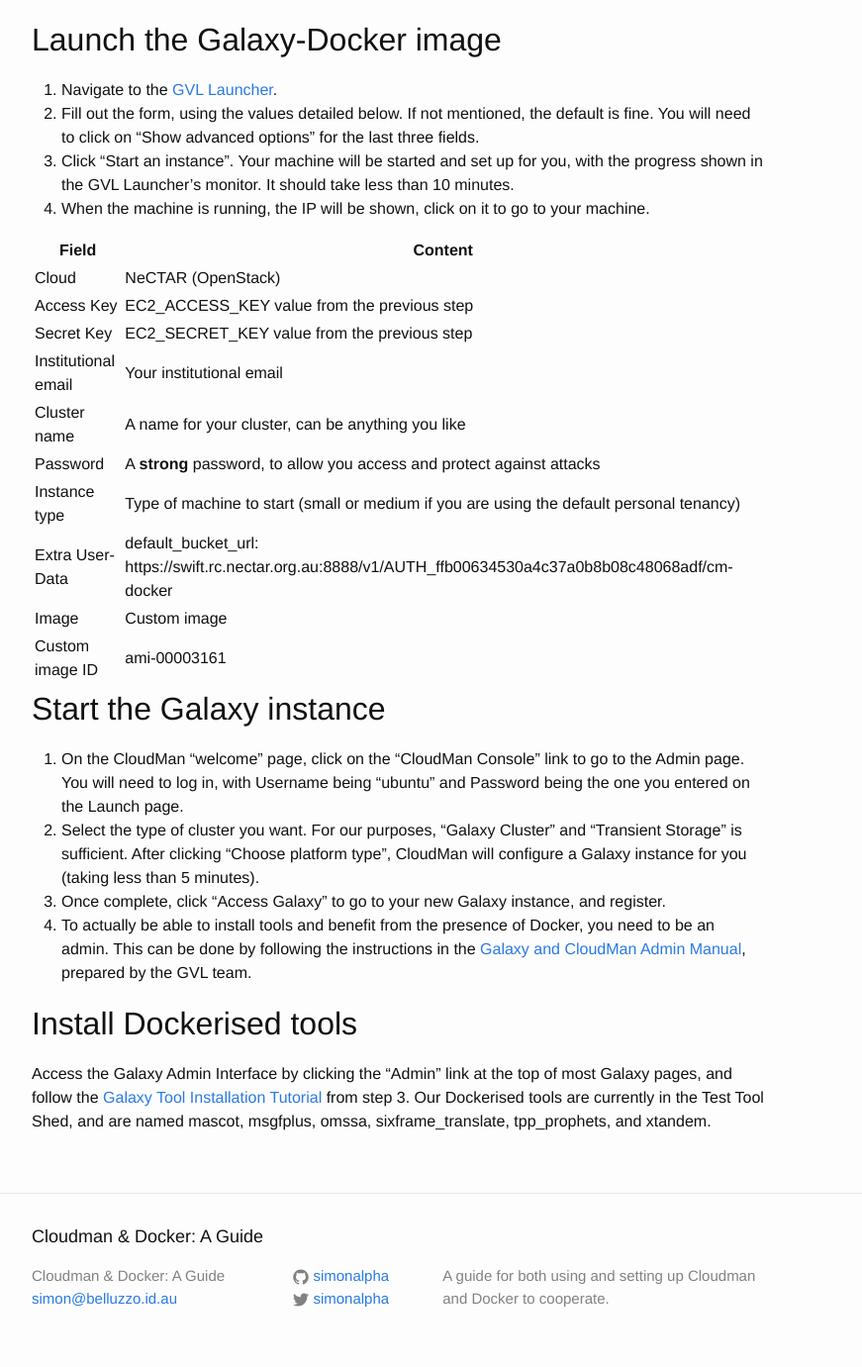
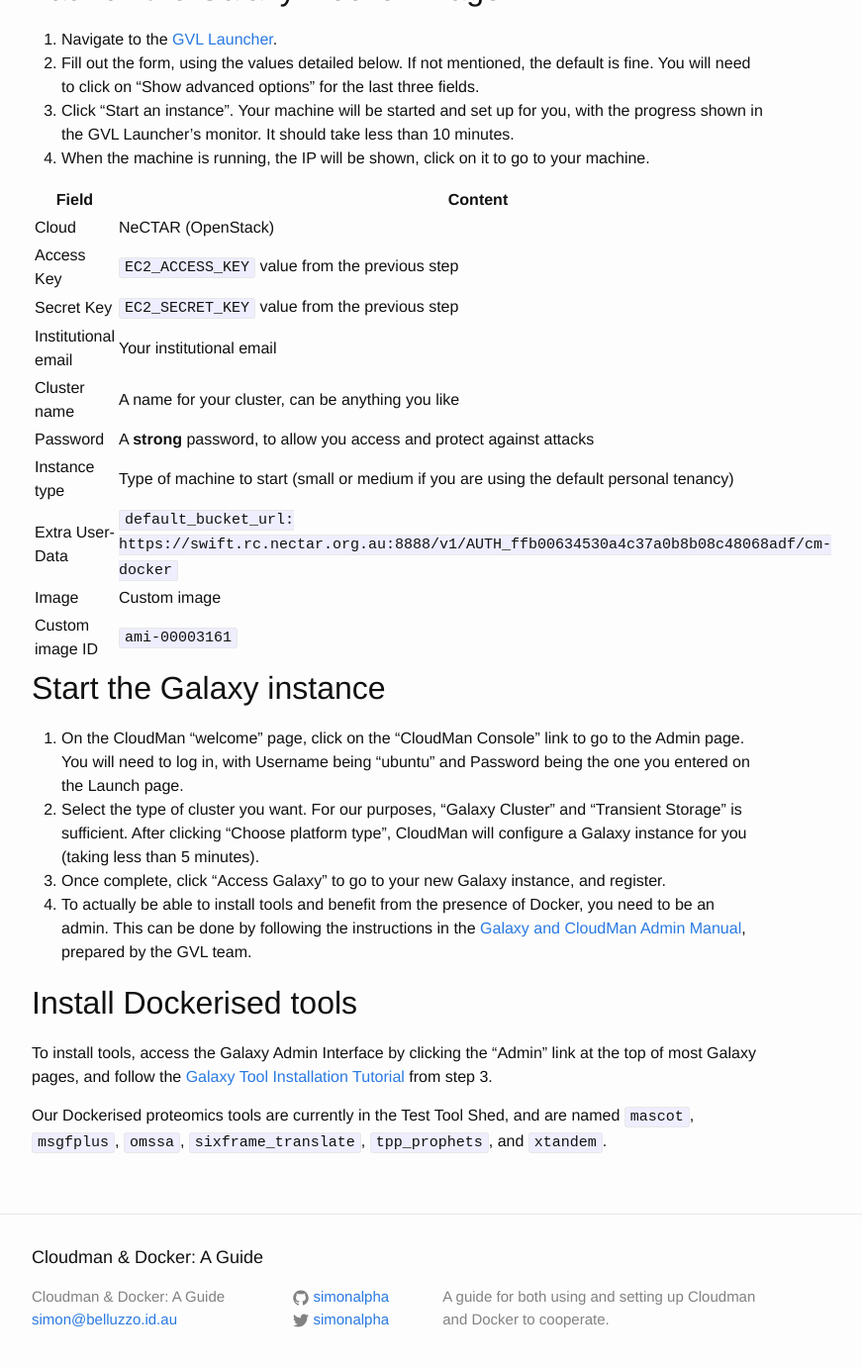
Before and after one commit to sbelluzzo/cloudman-docker-guide, a Jekyll site: the page built from _posts/2015-02-16-quickstart.md, in a window 1280 px wide and 1400 px high, scrolled down 682 px. Shown: the top 1381 px of the window at 99% size, without its empty margins (238-1109 px from the left). Built offline with Jekyll 4.4.1, drawn with Linux system fonts in a browser that asks for light colours.

Commit message:
Cleaned up Quickstart, config. Added gitignore

```diff
--- a/_config.yml
+++ b/_config.yml
@@ -4,7 +4,7 @@ email: simon@belluzzo.id.au
 description: > # this means to ignore newlines until "baseurl:"
   A guide for both using and setting up Cloudman and Docker to cooperate.
 baseurl: "/cloudman-docker-guide" # the subpath of your site, e.g. /blog/
-url: "simon.belluzzo.id.au" # the base hostname & protocol for your site
+url: "http://:simon.belluzzo.id.au" # the base hostname & protocol for your site
 twitter_username: simonalpha
 github_username:  simonalpha
 
--- a/_posts/2015-02-16-quickstart.md
+++ b/_posts/2015-02-16-quickstart.md
@@ -2,47 +2,47 @@
 layout: page
 title: Quickstart
 ---
-#Quickstart
-
 Requirements:
 
 - Access to NeCTAR Australian Research Cloud (must be a member of an institution subscribing to the Australian Access Federation)
 - Available resources to run the desired instance type
 
 ##Get NeCTAR Credentials
-  **If you already have EC2 Credentials for NeCTAR, you can skip this step.**
+**If you already have EC2 Credentials for NeCTAR, you can skip this step.**
 
-  1. Log in to the [NeCTAR Dashboard](https://dashboard.rc.nectar.org.au). You may need to agree to some Terms and Conditions if it is your first time logging in.
-  2. In the Dashboard, click on "Access & Security" in the left panel (under the "Compute" tab).
-  3. Select the "API Access" tab at the top of the page.
-  4. Download the required credentials by clicking the "Download EC2 Credentials" button on the right hand side of the screen.
-  5. Unzip the file you just downloaded, and open the "ec2rc.sh" file with a text editor (eg Notepad or Wordpad in Windows, TextEdit in Mac OS X).
-  6. Note the "EC2_ACCESS_KEY" and "EC2_SECRET_KEY" lines, these are the credentials you need to use the web-based [GVL Launcher](http://launch.genome.edu.au).
+1. Log in to the [NeCTAR Dashboard](https://dashboard.rc.nectar.org.au). You may need to agree to some Terms and Conditions if it is your first time logging in.
+2. In the Dashboard, click on "Access & Security" in the left panel (under the "Compute" tab).
+3. Select the "API Access" tab at the top of the page.
+4. Download the required credentials by clicking the "Download EC2 Credentials" button on the right hand side of the screen.
+5. Unzip the file you just downloaded, and open the "ec2rc.sh" file with a text editor (eg Notepad or Wordpad in Windows, TextEdit in Mac OS X).
+6. Note the "EC2_ACCESS_KEY" and "EC2_SECRET_KEY" lines, these are the credentials you need to use the web-based [GVL Launcher](http://launch.genome.edu.au).
 
 ##Launch the Galaxy-Docker image
-  1. Navigate to the [GVL Launcher](http://launch.genome.edu.au).
-  2. Fill out the form, using the values detailed below. If not mentioned, the default is fine. You will need to click on "Show advanced options" for the last three fields.
-  3. Click "Start an instance". Your machine will be started and set up for you, with the progress shown in the GVL Launcher's monitor. It should take less than 10 minutes.
-  4. When the machine is running, the IP will be shown, click on it to go to your machine.
+1. Navigate to the [GVL Launcher](http://launch.genome.edu.au).
+2. Fill out the form, using the values detailed below. If not mentioned, the default is fine. You will need to click on "Show advanced options" for the last three fields.
+3. Click "Start an instance". Your machine will be started and set up for you, with the progress shown in the GVL Launcher's monitor. It should take less than 10 minutes.
+4. When the machine is running, the IP will be shown, click on it to go to your machine.
 
-  Field               | Content
-  ------------------- | -------
-  Cloud               | NeCTAR (OpenStack)
-  Access Key          | EC2_ACCESS_KEY value from the previous step
-  Secret Key          | EC2_SECRET_KEY value from the previous step
-  Institutional email | Your institutional email
-  Cluster name        | A name for your cluster, can be anything you like
-  Password            | A **strong** password, to allow you access and protect against attacks
-  Instance type       | Type of machine to start (small or medium if you are using the default personal tenancy)
-  Extra User-Data     | default_bucket_url: https://swift.rc.nectar.org.au:8888/v1/AUTH_ffb00634530a4c37a0b8b08c48068adf/cm-docker
-  Image               | Custom image
-  Custom image ID     | ami-00003161
+Field               | Content
+------------------- | -------
+Cloud               | NeCTAR (OpenStack)
+Access Key          | `EC2_ACCESS_KEY` value from the previous step
+Secret Key          | `EC2_SECRET_KEY` value from the previous step
+Institutional email | Your institutional email
+Cluster name        | A name for your cluster, can be anything you like
+Password            | A **strong** password, to allow you access and protect against attacks
+Instance type       | Type of machine to start (small or medium if you are using the default personal tenancy)
+Extra User-Data     | `default_bucket_url: https://swift.rc.nectar.org.au:8888/v1/AUTH_ffb00634530a4c37a0b8b08c48068adf/cm-docker`
+Image               | Custom image
+Custom image ID     | `ami-00003161`
 
 ##Start the Galaxy instance
-  1. On the CloudMan "welcome" page, click on the "CloudMan Console" link to go to the Admin page. You will need to log in, with Username being "ubuntu" and Password being the one you entered on the Launch page.
-  2. Select the type of cluster you want. For our purposes, "Galaxy Cluster" and "Transient Storage" is sufficient. After clicking "Choose platform type", CloudMan will configure a Galaxy instance for you (taking less than 5 minutes).
-  3. Once complete, click "Access Galaxy" to go to your new Galaxy instance, and register.
-  4. To actually be able to install tools and benefit from the presence of Docker, you need to be an admin. This can be done by following the instructions in the [Galaxy and CloudMan Admin Manual](https://docs.google.com/document/d/1x88f1Eyg_hJLUw-pI0zCUMv6EJI32pLnUOOeVkGdA3Q/pub), prepared by the GVL team.
+1. On the CloudMan "welcome" page, click on the "CloudMan Console" link to go to the Admin page. You will need to log in, with Username being "ubuntu" and Password being the one you entered on the Launch page.
+2. Select the type of cluster you want. For our purposes, "Galaxy Cluster" and "Transient Storage" is sufficient. After clicking "Choose platform type", CloudMan will configure a Galaxy instance for you (taking less than 5 minutes).
+3. Once complete, click "Access Galaxy" to go to your new Galaxy instance, and register.
+4. To actually be able to install tools and benefit from the presence of Docker, you need to be an admin. This can be done by following the instructions in the [Galaxy and CloudMan Admin Manual](https://docs.google.com/document/d/1x88f1Eyg_hJLUw-pI0zCUMv6EJI32pLnUOOeVkGdA3Q/pub), prepared by the GVL team.
 
 ##Install Dockerised tools
-  Access the Galaxy Admin Interface by clicking the "Admin" link at the top of most Galaxy pages, and follow the [Galaxy Tool Installation Tutorial](https://wiki.galaxyproject.org/Admin/Tools/AddToolFromToolShedTutorial) from step 3. Our Dockerised tools are currently in the Test Tool Shed, and are named mascot, msgfplus, omssa, sixframe_translate, tpp_prophets, and xtandem.
+To install tools, access the Galaxy Admin Interface by clicking the "Admin" link at the top of most Galaxy pages, and follow the [Galaxy Tool Installation Tutorial](https://wiki.galaxyproject.org/Admin/Tools/AddToolFromToolShedTutorial) from step 3.
+
+Our Dockerised proteomics tools are currently in the Test Tool Shed, and are named `mascot`, `msgfplus`, `omssa`, `sixframe_translate`, `tpp_prophets`, and `xtandem`.
```
Also changed, not shown: 1 other file.
